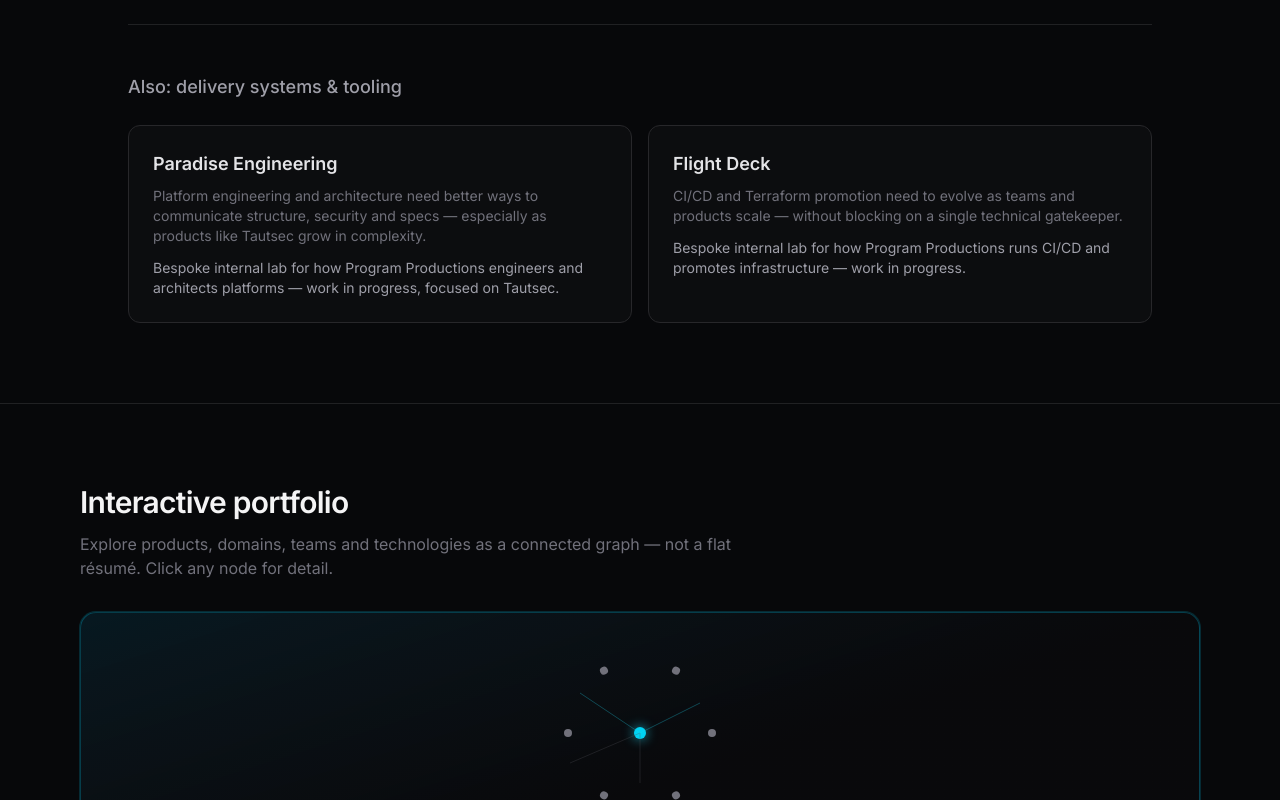
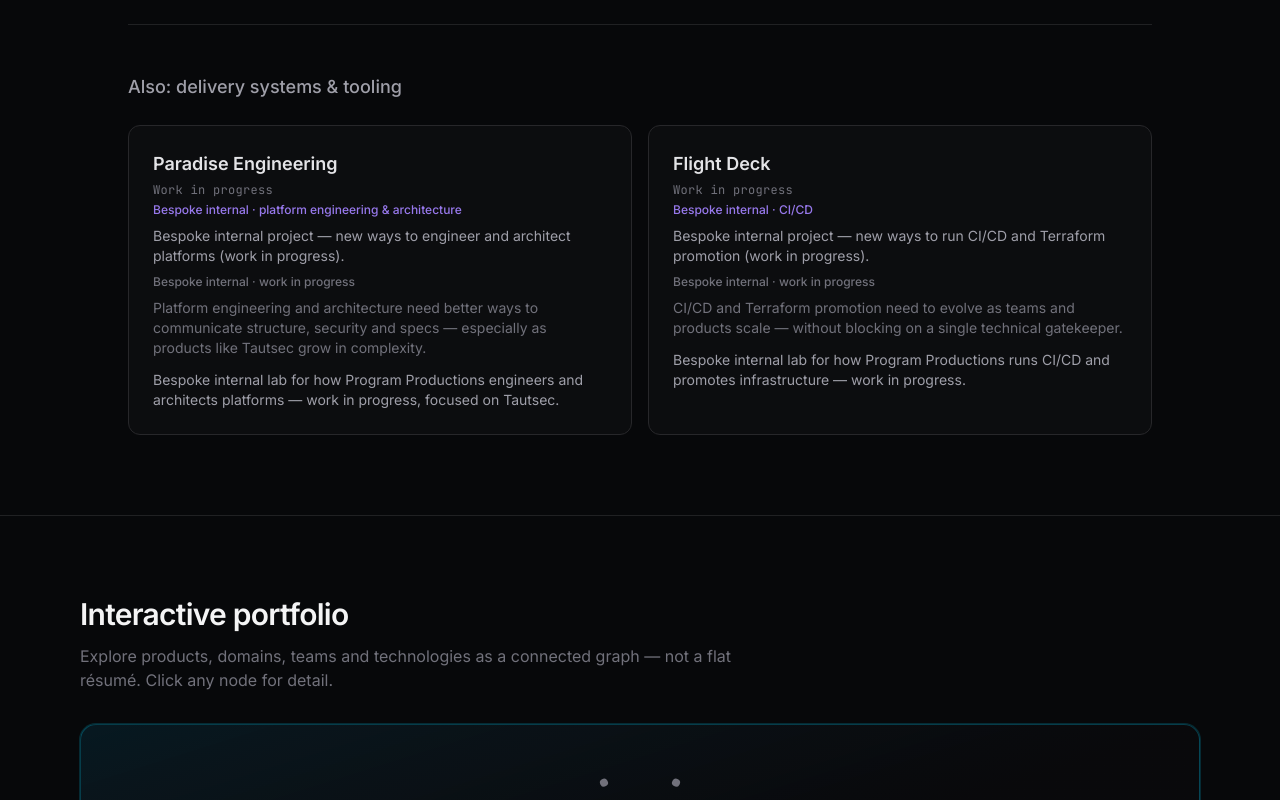
Before and after one commit to Programproductions/pete-whelan, a React (Vite) app: page / in a window 1280 px wide. Shown: the part 5320-6120 px from the top of the page. Built offline with nearby package versions, Linux system fonts and the light colour scheme; what @react-pdf/renderer would draw is missing.

Commit message:
Show work in progress and bespoke labels on supporting project cards
Co-authored-by: Program Productions <Programproductions@users.noreply.github.com>

```diff
--- a/src/components/ProjectDeepDive.tsx
+++ b/src/components/ProjectDeepDive.tsx
@@ -118,6 +118,7 @@ function PlatformCard({
 
 function SupportingCard({ project, index }: { project: ProjectDeepDive; index: number }) {
   const node = nodeById.get(project.id)
+  const statusLine = node ? formatContractEngagement(node) : null
   return (
     <motion.article
       key={project.id}
@@ -128,6 +129,16 @@ function SupportingCard({ project, index }: { project: ProjectDeepDive; index: n
       className="rounded-xl border border-zinc-800 bg-zinc-900/30 p-6"
     >
       <h3 className="text-lg font-semibold text-zinc-200">{node?.label ?? project.id}</h3>
+      {statusLine && (
+        <p className="mt-1 font-mono text-xs tracking-wide text-zinc-500">{statusLine}</p>
+      )}
+      {node?.phase && (
+        <p className="mt-1 text-xs font-medium text-violet-400/90">{node.phase}</p>
+      )}
+      {node?.summary && (
+        <p className="mt-2 text-sm text-zinc-400">{node.summary}</p>
+      )}
+      <p className="mt-2 text-xs font-medium text-zinc-500">{project.delivery.label}</p>
       <p className="mt-2 text-sm text-zinc-500">{project.problem}</p>
       <p className="mt-3 text-sm text-zinc-400">{project.outcome}</p>
     </motion.article>
```
